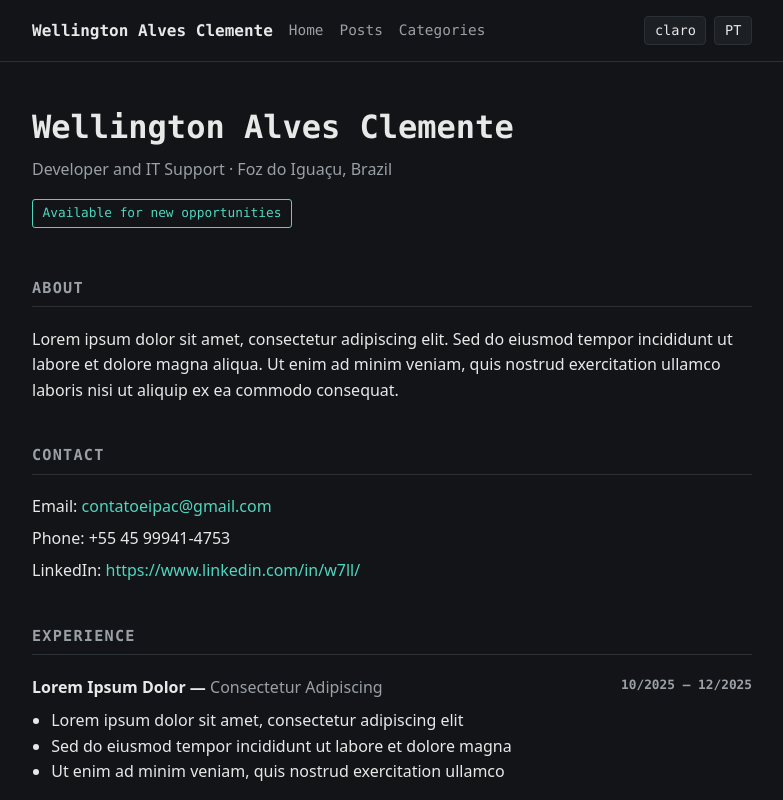
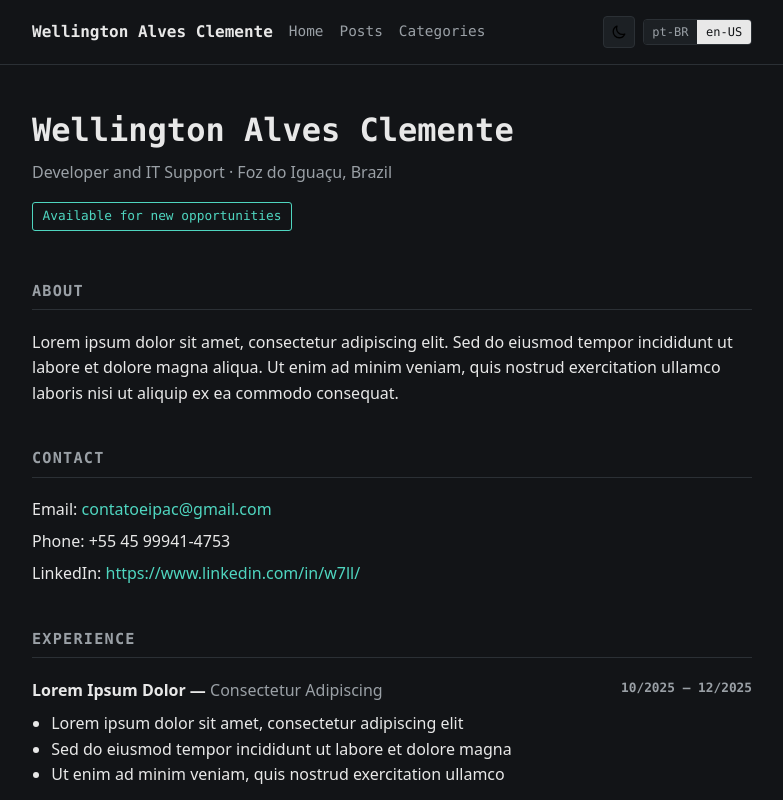
Before and after one commit to wtfpac/back2pac, a Next.js app: page /en in a window 1280 px wide. Shown: the top 800 px of the page, without its empty margins (248-1031 px from the left). Built offline with nearby package versions, Linux system fonts and the light colour scheme.

Commit message:
alteraçao tema dark/light e en/pt

```diff
--- a/src/app/globals.css
+++ b/src/app/globals.css
@@ -32,6 +32,23 @@ body {
   color: var(--fg);
   font-family: var(--font-sans);
   line-height: 1.6;
+}
+
+/* Suaviza a troca de tema em vez de piscar de uma cor para outra.
+   Lista explícita em vez de *, que forçaria o navegador a recalcular
+   o estilo de cada elemento da página */
+body,
+.site-header,
+.site-footer,
+.section-title,
+.entry-list-item,
+.category-list li,
+.tag,
+.search-input,
+.theme-toggle,
+.lang-option {
+  transition: background-color 0.3s ease, border-color 0.3s ease,
+    color 0.3s ease;
 }
 
 a {
@@ -82,27 +99,71 @@ a:hover {
 .header-actions {
   margin-left: auto;
   display: flex;
+  align-items: center;
   gap: 0.5rem;
 }
 
-.header-actions button,
-.header-actions a {
-  font-family: var(--font-mono);
-  font-size: 0.85rem;
-  padding: 0.25rem 0.6rem;
+/* ---- Botão de tema ---- */
+.theme-toggle {
+  display: grid;
+  place-items: center;
+  width: 32px;
+  height: 32px;
+  padding: 0;
   background: var(--bg-soft);
   color: var(--fg);
   border: 1px solid var(--border);
   border-radius: 4px;
   cursor: pointer;
-  line-height: 1.4;
 }
 
-.header-actions button:hover,
-.header-actions a:hover {
+.theme-toggle:hover {
   border-color: var(--accent);
   color: var(--accent);
+}
+
+/* Os dois ícones ocupam a mesma célula do grid, sobrepostos */
+.theme-icon {
+  grid-area: 1 / 1;
+  display: flex;
+  transition: opacity 0.3s ease, transform 0.3s ease;
+}
+
+.theme-icon[data-visible="false"] {
+  opacity: 0;
+  transform: rotate(-90deg) scale(0.5);
+}
+
+.theme-icon[data-visible="true"] {
+  opacity: 1;
+  transform: rotate(0) scale(1);
+}
+
+/* ---- Seletor de idioma ---- */
+.lang-switch {
+  display: inline-flex;
+  border: 1px solid var(--border);
+  border-radius: 4px;
+  overflow: hidden;
+  font-family: var(--font-mono);
+  font-size: 0.75rem;
+}
+
+.lang-option {
+  padding: 0.35rem 0.55rem;
+  background: var(--bg-soft);
+  color: var(--fg-muted);
+  line-height: 1;
+}
+
+.lang-option:hover {
+  color: var(--fg);
   text-decoration: none;
+}
+
+.lang-option[data-active="true"] {
+  background: var(--fg);
+  color: var(--bg);
 }
 
 /* ---- Conteúdo ---- */
@@ -228,6 +289,12 @@ a:hover {
   color: var(--fg-muted);
 }
 
+a.tag:hover {
+  color: var(--accent);
+  border-color: var(--accent);
+  text-decoration: none;
+}
+
 /* ---- Listas ---- */
 .plain-list {
   list-style: none;
@@ -248,16 +315,7 @@ a:hover {
   gap: 1.2rem;
 }
 
-@media (max-width: 600px) {
-  .hero-name {
-    font-size: 1.6rem;
-  }
-
-  .skill-category {
-    min-width: auto;
-  }
-}
-
+/* ---- Páginas internas ---- */
 .page-title {
   font-size: 1.6rem;
   margin: 0 0 0.5rem;
@@ -268,6 +326,7 @@ a:hover {
   margin: 0 0 2rem;
 }
 
+/* ---- Listagem de posts ---- */
 .entry-list {
   list-style: none;
   padding: 0;
@@ -309,6 +368,7 @@ a:hover {
   font-style: italic;
 }
 
+/* ---- Corpo do post ---- */
 .prose {
   margin-top: 2rem;
 }
@@ -347,6 +407,7 @@ a:hover {
   color: var(--fg-muted);
 }
 
+/* ---- Busca ---- */
 .search-input {
   width: 100%;
   padding: 0.7rem 0.9rem;
@@ -364,6 +425,7 @@ a:hover {
   outline-offset: 1px;
 }
 
+/* ---- Categorias ---- */
 .category-list {
   list-style: none;
   padding: 0;
@@ -383,8 +445,13 @@ a:hover {
   color: var(--fg-muted);
 }
 
-a.tag:hover {
-  color: var(--accent);
-  border-color: var(--accent);
-  text-decoration: none;
+/* ---- Responsivo ---- */
+@media (max-width: 600px) {
+  .hero-name {
+    font-size: 1.6rem;
+  }
+
+  .skill-category {
+    min-width: auto;
+  }
 }
--- a/src/components/LanguageSwitcher.js
+++ b/src/components/LanguageSwitcher.js
@@ -1,18 +1,30 @@
-'use client'; // usePathname só existe no navegador
+'use client';
 
 import Link from 'next/link';
 import { usePathname } from 'next/navigation';
 
+const LANGUAGES = [
+  { code: 'pt', label: 'pt-BR' },
+  { code: 'en', label: 'en-US' },
+];
+
 export default function LanguageSwitcher({ lang }) {
-  // Caminho atual da URL, ex: "/pt/posts"
   const pathname = usePathname();
 
-  // O idioma para onde o botão leva
-  const nextLang = lang === 'pt' ? 'en' : 'pt';
-
-  // Troca só o pedaço do idioma: "/pt/posts" vira "/en/posts".
-  // replace troca a PRIMEIRA ocorrência, que é sempre o início da URL.
-  const href = pathname.replace(`/${lang}`, `/${nextLang}`);
-
-  return <Link href={href}>{nextLang.toUpperCase()}</Link>;
+  return (
+    <div className="lang-switch">
+      {LANGUAGES.map(({ code, label }) => (
+        <Link
+          key={code}
+          // Troca só o pedaço do idioma: "/pt/posts" vira "/en/posts"
+          href={pathname.replace(`/${lang}`, `/${code}`)}
+          className="lang-option"
+          data-active={code === lang}
+          aria-current={code === lang ? 'page' : undefined}
+        >
+          {label}
+        </Link>
+      ))}
+    </div>
+  );
 }
--- a/src/components/ThemeToggle.js
+++ b/src/components/ThemeToggle.js
@@ -1,18 +1,10 @@
-// 'use client' marca este componente para rodar no NAVEGADOR.
-// Sem isso não existe onClick, useState nem localStorage —
-// por padrão os componentes do Next rodam no servidor.
 'use client';
 
 import { useEffect, useState } from 'react';
 
 export default function ThemeToggle() {
-  // useState guarda um valor que, ao mudar, faz o componente redesenhar.
-  // 'dark' é o valor inicial, igual ao padrão do site.
   const [theme, setTheme] = useState('dark');
 
-  // useEffect roda depois que o componente aparece na tela.
-  // O array vazio [] no final significa "rode uma vez só".
-  // Aqui ele restaura o tema que o visitante escolheu em outra visita.
   useEffect(() => {
     const savedTheme = localStorage.getItem('theme') || 'dark';
     document.documentElement.setAttribute('data-theme', savedTheme);
@@ -21,21 +13,40 @@ export default function ThemeToggle() {
 
   function toggleTheme() {
     const nextTheme = theme === 'dark' ? 'light' : 'dark';
-
-    // 1. Muda o atributo no <html> — o CSS reage na hora
     document.documentElement.setAttribute('data-theme', nextTheme);
-
-    // 2. Salva no navegador para lembrar na próxima visita
     localStorage.setItem('theme', nextTheme);
-
-    // 3. Atualiza o estado para o texto do botão mudar
     setTheme(nextTheme);
   }
 
   return (
-    // aria-label descreve o botão para leitores de tela
-    <button onClick={toggleTheme} aria-label="Alternar tema">
-      {theme === 'dark' ? 'claro' : 'escuro'}
+    <button
+      type="button"
+      onClick={toggleTheme}
+      className="theme-toggle"
+      aria-label={theme === 'dark' ? 'Ativar tema claro' : 'Ativar tema escuro'}
+    >
+      {/*  lua (dark */}
+      <span className="theme-icon" data-visible={theme === 'dark'}>
+        <svg
+          width="16" height="16" viewBox="0 0 24 24" fill="none"
+          stroke="currentColor" strokeWidth="2"
+          strokeLinecap="round" strokeLinejoin="round"
+        >
+          <path d="M3.32031 11.6835C3.32031 16.6541 7.34975 20.6835 12.3203 20.6835C16.1075 20.6835 19.3483 18.3443 20.6768 15.032C19.6402 15.4486 18.5059 15.6834 17.3203 15.6834C12.3497 15.6834 8.32031 11.654 8.32031 6.68342C8.32031 5.50338 8.55165 4.36259 8.96453 3.32996C5.65605 4.66028 3.32031 7.89912 3.32031 11.6835Z" stroke="#000000" stroke-width="2" stroke-linecap="round" stroke-linejoin="round" />
+        </svg>
+      </span>
+
+      {/* Sol: visível no tema claro */}
+      <span className="theme-icon" data-visible={theme === 'light'}>
+        <svg
+          width="16" height="16" viewBox="0 0 24 24" fill="none"
+          stroke="currentColor" strokeWidth="2"
+          strokeLinecap="round" strokeLinejoin="round"
+        >
+          <circle cx="12" cy="12" r="4" />
+          <path d="M10.68 21.64c-3.12 0-5.64-2.52-5.64-5.64s2.52-5.64 5.64-5.64 5.64 2.52 5.64 5.64-2.52 5.64-5.64 5.64zM10.68 12.040c-2.2 0-3.96 1.76-3.96 3.96s1.76 3.96 3.96 3.96 3.96-1.76 3.96-3.96-1.76-3.96-3.96-3.96zM10.68 9.040c-0.48 0-0.84-0.36-0.84-0.84v-2.040c0-0.48 0.36-0.84 0.84-0.84s0.84 0.36 0.84 0.84v2.040c0 0.48-0.36 0.84-0.84 0.84zM16.2 11.32c-0.2 0-0.44-0.080-0.6-0.24-0.32-0.32-0.32-0.84 0-1.2l1.44-1.44c0.32-0.32 0.84-0.32 1.2 0 0.32 0.32 0.32 0.84 0 1.2l-1.44 1.44c-0.2 0.16-0.4 0.24-0.6 0.24zM18.48 16.84c-0.48 0-0.84-0.36-0.84-0.84s0.36-0.84 0.84-0.84h2.040c0.48 0 0.84 0.36 0.84 0.84s-0.36 0.84-0.84 0.84h-2.040zM17.64 23.8c-0.2 0-0.44-0.080-0.6-0.24l-1.44-1.48c-0.32-0.32-0.32-0.84 0-1.2 0.32-0.32 0.84-0.32 1.2 0l1.44 1.44c0.32 0.32 0.32 0.84 0 1.2-0.16 0.2-0.4 0.28-0.6 0.28zM10.68 26.68c-0.48 0-0.84-0.36-0.84-0.84v-2.040c0-0.48 0.36-0.84 0.84-0.84s0.84 0.36 0.84 0.84v2.040c0 0.48-0.36 0.84-0.84 0.84zM3.72 23.8c-0.2 0-0.44-0.080-0.6-0.24-0.32-0.32-0.32-0.84 0-1.2l1.44-1.44c0.32-0.32 0.84-0.32 1.2 0s0.32 0.84 0 1.2l-1.44 1.44c-0.16 0.16-0.4 0.24-0.6 0.24zM0.84 16.84c-0.48 0-0.84-0.36-0.84-0.84s0.36-0.84 0.84-0.84h2.040c0.48 0 0.84 0.36 0.84 0.84s-0.36 0.84-0.84 0.84h-2.040zM5.16 11.32c-0.2 0-0.44-0.080-0.6-0.24l-1.44-1.44c-0.32-0.32-0.32-0.84 0-1.2 0.32-0.32 0.84-0.32 1.2 0l1.44 1.44c0.32 0.32 0.32 0.84 0 1.2-0.16 0.16-0.36 0.24-0.6 0.24z"></path>
+        </svg>
+      </span>
     </button>
   );
 }
```
